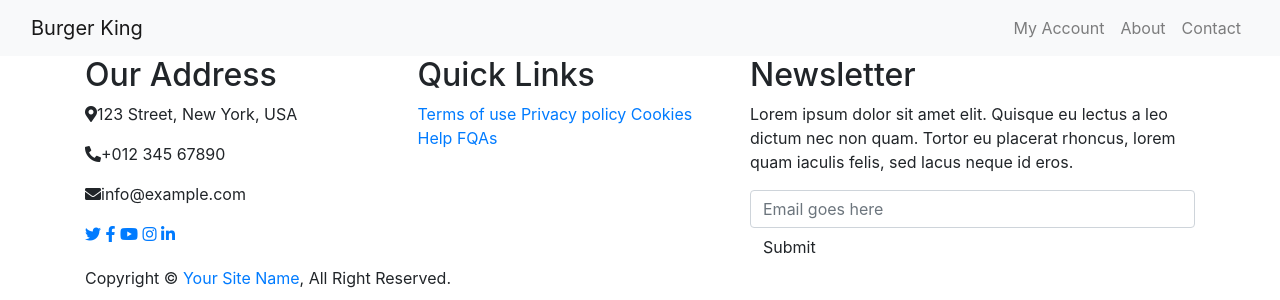
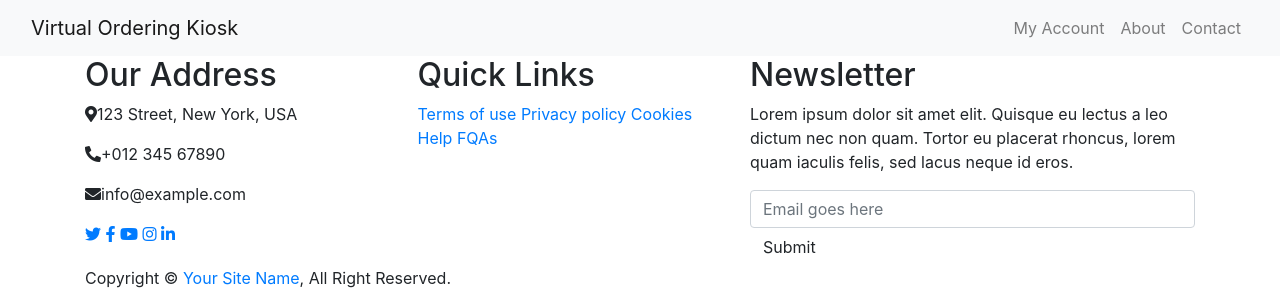
Before and after one commit to ItsMeKimi/computing-project-2021, a Python web app: template myapp/templates/home.html in a window 1280 px wide. Shown: the top 300 px of the page. Run offline with Jinja, Linux system fonts and the light colour scheme; the template is opened without the code that fills it, so the values that code supplies are empty; some libraries are stand-ins or nearby versions.

Commit message:
Quick Updates

```diff
--- a/myapp/templates/template.html
+++ b/myapp/templates/template.html
@@ -34,7 +34,7 @@
         <!-- Nav Bar Start -->
         <div class="navbar navbar-expand-lg bg-light navbar-light">
             <div class="container-fluid">
-                <a href="/" class="navbar-brand">Burger <span>King</span></a>
+                <a href="/" class="navbar-brand">Virtual Ordering Kiosk</a>
                 <button type="button" class="navbar-toggler" data-toggle="collapse" data-target="#navbarCollapse">
                     <span class="navbar-toggler-icon"></span>
                 </button>
```
